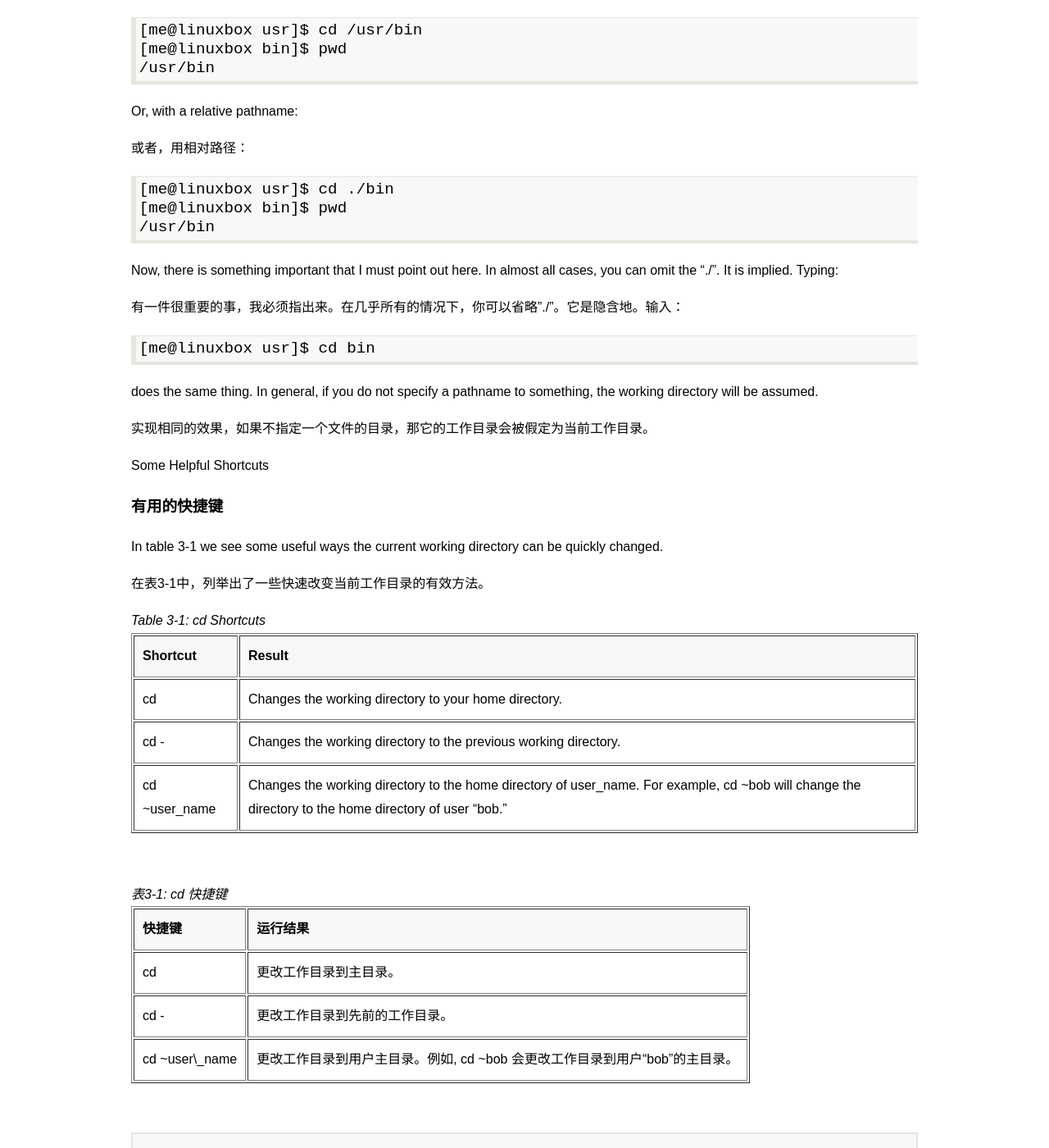
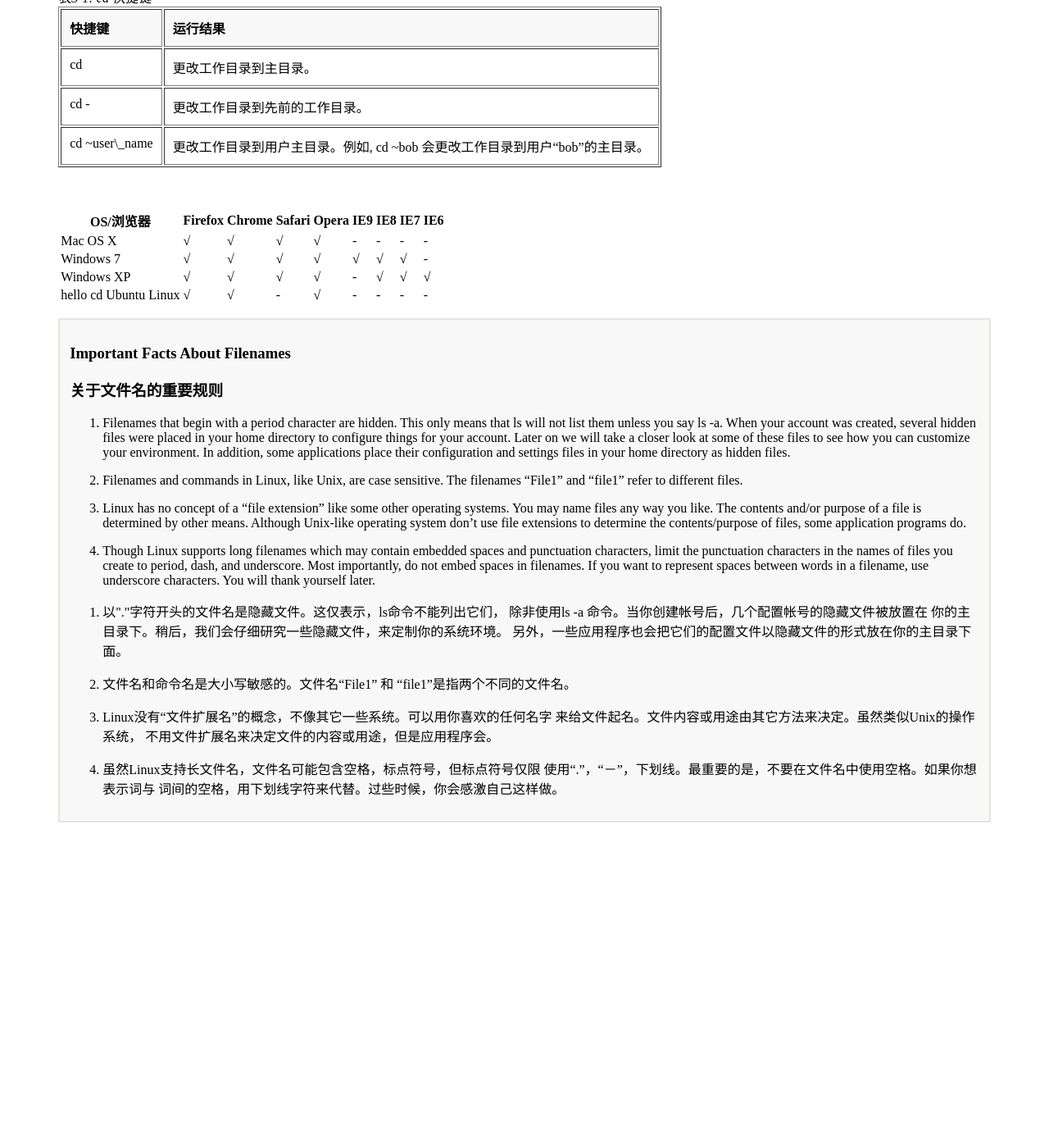
Before and after one commit to billie66/TLCL, a Jekyll site: the page built from book/navigation.md, in a window 1280 px wide and 1400 px high, scrolled down 4759 px. Shown: the whole window at 82% size. Built offline with Jekyll 4.4.1, drawn with Linux system fonts in a browser that asks for light colours; Markdown is read by kramdown in place of the engine named in the settings; after the commit the page ends 5849 px from its top, so only the background shows below that.

Commit message:
use typo

```diff
--- a/_layouts/book.html
+++ b/_layouts/book.html
@@ -1,4 +1,4 @@
-<!DOCTYPE html PUBLIC "-//W3C//DTD XHTML 1.0 Transitional//EN" "DTD/xhtml1-transitional.dtd">
+<!DOCTYPE html>
 <html xmlns= "http://www.w3.org/1999/xhtml">
 <head>
 <meta http-equiv="Content-type" content="text/html; charset=utf-8">
@@ -9,11 +9,14 @@
 
 <body>
 
+
 <a href="index.html">Go to Table of Contents</a>
 <h1 style="text-align:center">{{ page.title }}</h1>
 
 <br />
-{{ content }}
+<div id="wrapper" class="typo">
+  {{ content }}
+</div>
 
 </body>
 </html>
--- a/_layouts/default.html
+++ b/_layouts/default.html
@@ -1,4 +1,4 @@
-<!DOCTYPE html PUBLIC "-//W3C//DTD XHTML 1.0 Transitional//EN" "DTD/xhtml1-transitional.dtd">
+<!DOCTYPE html>
 <html xmlns= "http://www.w3.org/1999/xhtml">
 <head>
 <meta http-equiv="Content-type" content="text/html; charset=utf-8">
--- a/book/navigation.md
+++ b/book/navigation.md
@@ -317,6 +317,67 @@ the home directory of user “bob.”
 
 <p><br/></p>
 
+<table summary="TYPO.CSS 的测试平台列表">
+    <thead>
+        <tr>
+            <th>OS/浏览器</th>
+            <th>Firefox</th>
+            <th>Chrome</th>
+            <th>Safari</th>
+            <th>Opera</th>
+            <th>IE9</th>
+            <th>IE8</th>
+            <th>IE7</th>
+            <th>IE6</th>
+        </tr>
+    </thead>
+    <tbody>
+        <tr>
+            <td>Mac OS X</td>
+            <td>√</td>
+            <td>√</td>
+            <td>√</td>
+            <td>√</td>
+            <td>-</td>
+            <td>-</td>
+            <td>-</td>
+            <td>-</td>
+        </tr>
+        <tr>
+            <td>Windows 7</td>
+            <td>√</td>
+            <td>√</td>
+            <td>√</td>
+            <td>√</td>
+            <td>√</td>
+            <td>√</td>
+            <td>√</td>
+            <td>-</td>
+        </tr>
+        <tr>
+            <td>Windows XP</td>
+            <td>√</td>
+            <td>√</td>
+            <td>√</td>
+            <td>√</td>
+            <td>-</td>
+            <td>√</td>
+            <td>√</td>
+            <td>√</td>
+        </tr>
+        <tr>
+            <td>hello cd Ubuntu Linux</td>
+            <td>√</td>
+            <td>√</td>
+            <td>-</td>
+            <td>√</td>
+            <td>-</td>
+            <td>-</td>
+            <td>-</td>
+            <td>-</td>
+        </tr>
+    </tbody>
+</table>
 <p>
 <table class="single" cellpadding="10" width="%100">
 <tr>
--- a/css/tlcl.css
+++ b/css/tlcl.css
@@ -4,27 +4,9 @@
 	http://www.nodethirtythree.com
 
 */
-body {
-  margin-left: 160px;
-  margin-right: 160px;
-  font: 500 16px/1.8 'Hiragino Sans GB', sans-serif;
-}
-
-h1 {
-  font-size: 30px;
-  font-weight: 300;
-  color: #333;
-  margin: 10px;
-}
-
-h2 {
-  font-size: 140%;
-  margin: 6px;
-}
-
-/*Remove the line under links*/
-a {
-  text-decoration:none;
+#wrapper {
+  padding: 5%;
+  min-width: 480px;
 }
 
 p.figure {
```
Also changed, not shown: index.markdown (line endings or trailing spaces).
